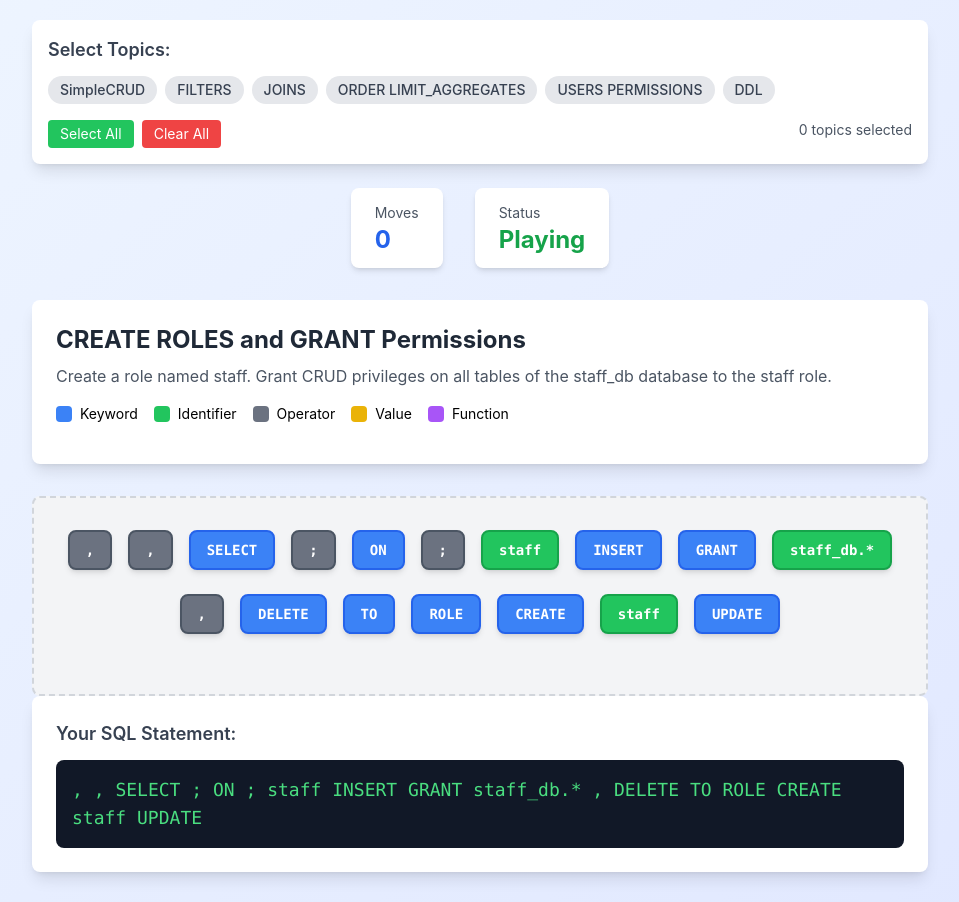
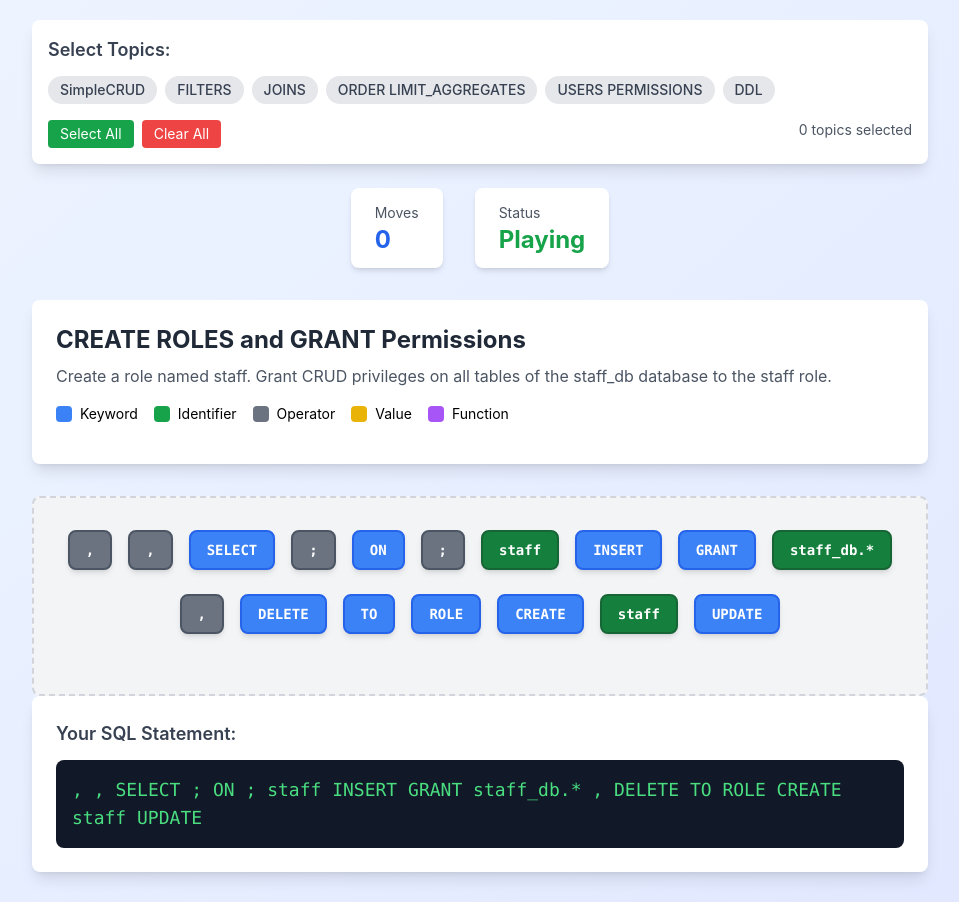
Before and after one commit to greenorca/SQL-Puzzle, a React (Create React App) app: page / in a window 1280 px wide. Shown: the part 120-1022 px from the top of the page, without its empty margins (160-1119 px from the left). Built offline with nearby package versions, Linux system fonts and the light colour scheme.

Commit message:
fix contrast issue

```diff
--- a/src/App.tsx
+++ b/src/App.tsx
@@ -89,7 +89,7 @@ function App() {
                 <span>Keyword</span>
               </div>
               <div className="flex items-center gap-2">
-                <div className="w-4 h-4 bg-green-500 rounded"></div>
+                <div className="w-4 h-4 bg-green-600 rounded"></div>
                 <span>Identifier</span>
               </div>
               <div className="flex items-center gap-2">
@@ -142,7 +142,7 @@ function App() {
           </button>
           <button
             onClick={nextPuzzle}
-            className="bg-green-500 hover:bg-green-600 text-white font-bold py-3 px-6 rounded-lg transition-colors duration-200 transform hover:scale-105 shadow-md"
+            className="bg-green-700 hover:bg-green-500 text-white font-bold py-3 px-6 rounded-lg transition-colors duration-200 transform hover:scale-105 shadow-md"
           >
             Next Puzzle
           </button>
--- a/src/components/SQLDraggableItem.tsx
+++ b/src/components/SQLDraggableItem.tsx
@@ -28,7 +28,7 @@ const SQLDraggableItem: React.FC<SQLDraggableItemProps> = ({ element }) => {
       case 'keyword':
         return 'bg-blue-500 text-white border-blue-600';
       case 'identifier':
-        return 'bg-green-500 text-white border-green-600';
+        return 'bg-green-700 text-white border-green-800';
       case 'operator':
         return 'bg-gray-500 text-white border-gray-600';
       case 'value':
--- a/src/components/TopicSelector.tsx
+++ b/src/components/TopicSelector.tsx
@@ -49,7 +49,7 @@ const TopicSelector: React.FC<TopicSelectorProps> = ({ selectedTopics, onTopicsC
       <div className="flex gap-2">
         <button
           onClick={handleSelectAll}
-          className="px-3 py-1 bg-green-500 text-white rounded text-sm hover:bg-green-600 transition-colors"
+          className="px-3 py-1 bg-green-600 text-white rounded text-sm hover:bg-green-700 transition-colors"
         >
           Select All
         </button>
```
